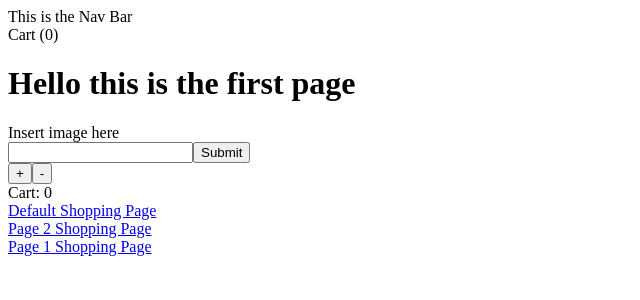
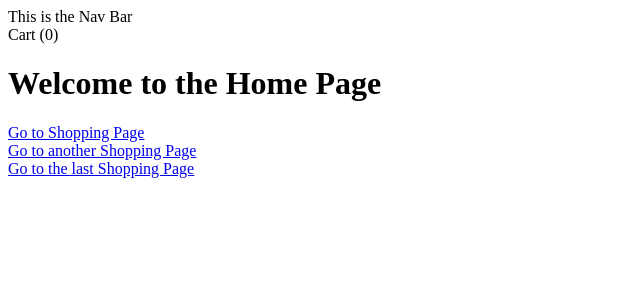
Before and after one commit to patrickly1/Shopping_Cart_React, a React (Vite) app: page / in a window 1280 px wide. Shown: the top 300 px of the page, without its empty margins (0-640 px from the left). Built offline with nearby package versions, Linux system fonts and the light colour scheme.

Commit message:
Changed the app component to be the parent component to pass down the cart state to the navbar, home page, and shopping pages. Passed the card component to all home pages so the navbar gets correctly updates regardless of which card component updates the state.

```diff
--- a/src/App.jsx
+++ b/src/App.jsx
@@ -1,8 +1,6 @@
-import { Link } from 'react-router-dom';
 import React, { Component } from 'react';
+import { Outlet } from 'react-router-dom';
 import NavBar from './NavBar';
-import Card from './Card';
-import Shopping from './Shopping';
 
 class App extends Component {
   constructor(props) {
@@ -16,26 +14,17 @@ class App extends Component {
   }
 
   handleCart(newCartValue) {
-    this.setState({Cart: newCartValue });
+    this.setState({ Cart: newCartValue });
   }
-  render () {
+
+  render() {
     return (
       <>
         <NavBar Cart={this.state.Cart} />
-        <h1>Hello this is the first page</h1>
-        <Card Cart={this.state.Cart} updateCart={this.handleCart} />
-        <div>
-          <Link to="Shopping/DefaultPage">Default Shopping Page</Link>
-        </div>
-        <div>
-          <Link to="Shopping/Page2">Page 2 Shopping Page</Link>
-        </div>
-        <div>
-          <Link to="Shopping/Page1">Page 1 Shopping Page</Link>
-        </div>
+        <Outlet context={{ Cart: this.state.Cart, updateCart: this.handleCart }} />
       </>
-    )
+    );
   }
 }
 
-export default App
+export default App;
--- a/src/Card.jsx
+++ b/src/Card.jsx
@@ -37,7 +37,6 @@ class Card extends Component {
                 </form>
                 <button onClick={this.handleIncreaseChange}>+</button>
                 <button onClick={this.handleDecreaseChange}>-</button>
-                <div>Cart: {this.props.Cart}</div>
             </>
         )
     }
--- a/src/DefaultPage.jsx
+++ b/src/DefaultPage.jsx
@@ -1,16 +1,17 @@
 import { Link } from "react-router-dom";
 import Card from "./Card";
 
-const DefaultPage = () => {
-    return <>
+const DefaultPage = ({ Cart, updateCart }) => {
+    return (
+      <>
         <p>Insert items here</p>
-    <Card />
+        <Card Cart={Cart} updateCart={updateCart} />
         <div>
           <Link to="/">Back to Main Page</Link>
         </div>
         <Link to="/Purchase">Purchase your items</Link>
       </>
-
+    );
   };
 
 export default DefaultPage;
--- /dev/null
+++ b/src/Home.jsx
@@ -0,0 +1,21 @@
+import React from 'react';
+import { Link } from 'react-router-dom';
+
+const Home = () => {
+  return (
+    <>
+      <h1>Welcome to the Home Page</h1>
+      <div>
+        <Link to="/shopping/DefaultPage">Go to Shopping Page</Link>
+      </div>
+      <div>
+        <Link to="/shopping/Page1">Go to another Shopping Page</Link>
+      </div>
+      <div>
+        <Link to="/shopping/Page2">Go to the last Shopping Page</Link>
+      </div>
+    </>
+  );
+};
+
+export default Home;
--- a/src/Page1.jsx
+++ b/src/Page1.jsx
@@ -1,12 +1,17 @@
 import { Link } from "react-router-dom";
+import Card from "./Card";
 
-function Page1() {
+const Page1 = ({ Cart, updateCart }) => {
     return (
-        <>
-          <h1>Page 1</h1>
+      <>
+        <p>Insert items here. Page1</p>
+        <Card Cart={Cart} updateCart={updateCart} />
+        <div>
           <Link to="/">Back to Main Page</Link>
-        </>
-      )
-}
+        </div>
+        <Link to="/Purchase">Purchase your items</Link>
+      </>
+    );
+  };
 
 export default Page1
--- a/src/Page2.jsx
+++ b/src/Page2.jsx
@@ -1,12 +1,17 @@
 import { Link } from "react-router-dom";
+import Card from "./Card";
 
-function Page2() {
+const Page2 = ({ Cart, updateCart }) => {
     return (
-        <>
-          <h1>Page 2</h1>
+      <>
+        <p>Insert items here. Page2 </p>
+        <Card Cart={Cart} updateCart={updateCart} />
+        <div>
           <Link to="/">Back to Main Page</Link>
-        </>
-      )
-}
+        </div>
+        <Link to="/Purchase">Purchase your items</Link>
+      </>
+    );
+  };
 
 export default Page2
--- a/src/Shopping.jsx
+++ b/src/Shopping.jsx
@@ -1,25 +1,26 @@
-import { Link, Outlet, useParams } from 'react-router-dom';
-import DefaultPage from './DefaultPage.jsx';
-import Page1 from "./Page1.jsx";
-import Page2 from "./Page2.jsx";
-import NavBar from './NavBar.jsx';
+import { useParams, useOutletContext } from 'react-router-dom';
+import DefaultPage from './DefaultPage';
+import Page1 from "./Page1";
+import Page2 from "./Page2";
+import React from 'react';
+import Card from './Card';
 
-function Shopping () {
+const Shopping = () => {
+  const { Cart, updateCart } = useOutletContext();
   const { name } = useParams();
 
   return (
     <>
-          <NavBar />
       <h1>This is the shopping page</h1>
       {name === "Page1" ? (
-            <Page1 />
+        <Page1 Cart={Cart} updateCart={updateCart} />
       ) : name === "Page2" ? (
-            <Page2 />
+        <Page2 Cart={Cart} updateCart={updateCart} />
       ) : (
-            <DefaultPage />
+        <DefaultPage Cart={Cart} updateCart={updateCart} />
       )}
     </>
-      )
-    }
+  );
+};
 
-export default Shopping
+export default Shopping;
```
Also changed, not shown: src/routes.jsx (+11 -4 lines). Lines whose indentation alone changed are shown as unchanged.
